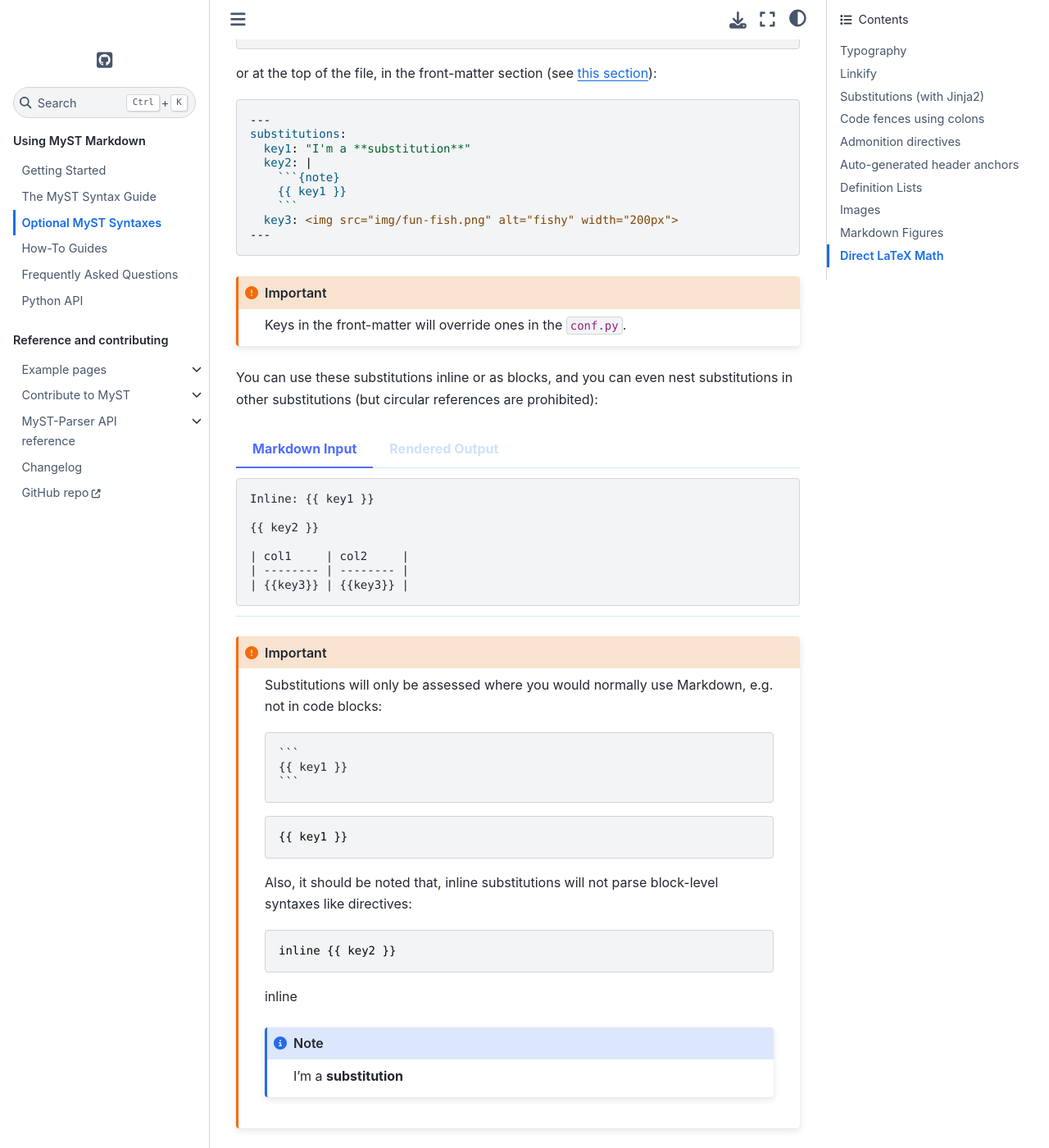
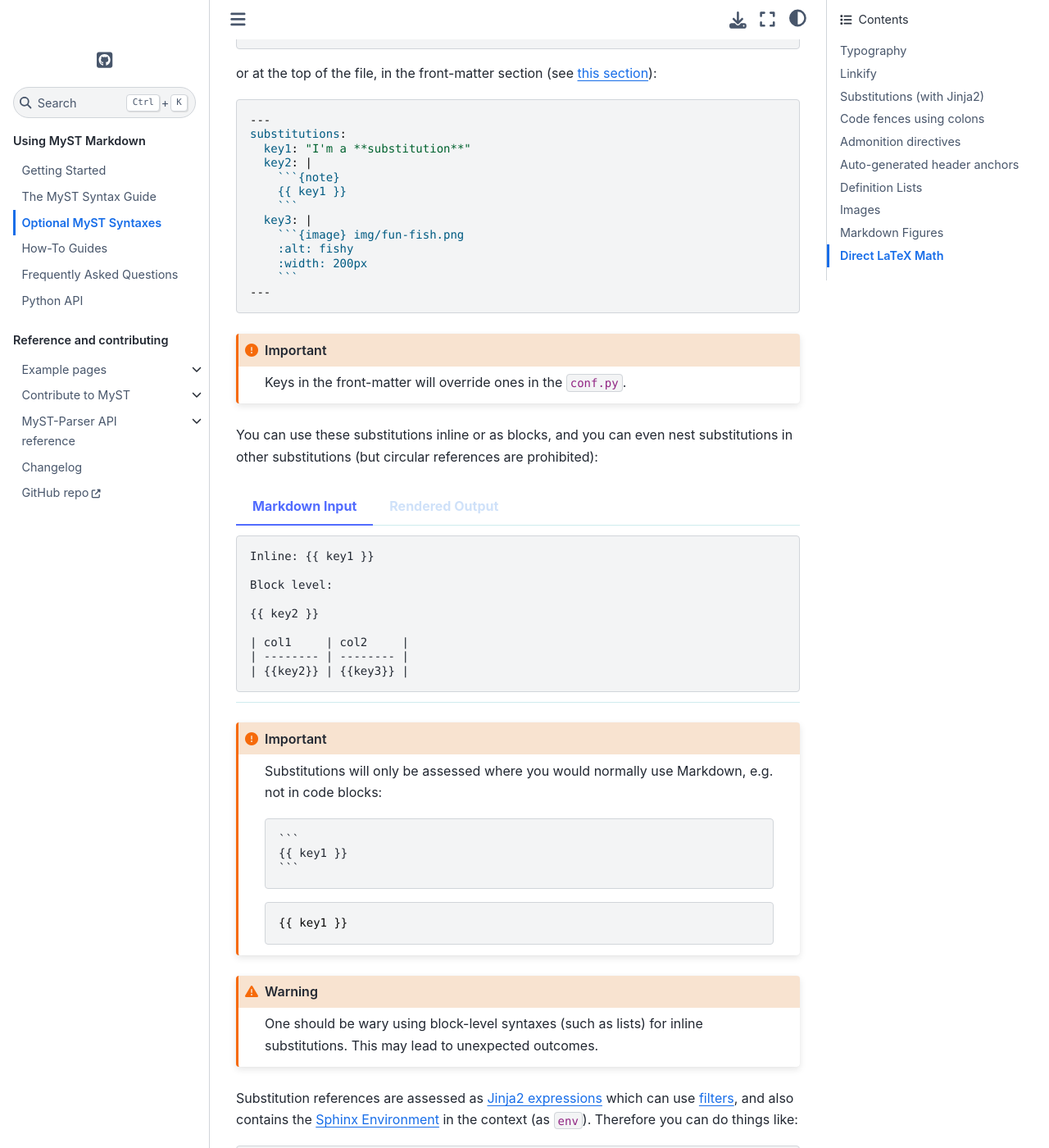
Before and after one commit to executablebooks/MyST-Parser, a Sphinx documentation site: the page built from docs/using/syntax-optional.md, in a window 1280 px wide and 1400 px high, scrolled down 2210 px. Shown: the whole window at 82% size. Built offline with Sphinx 7.4.7 and the Sphinx Book theme 1.1.4, drawn with Linux system fonts in a browser that asks for light colours; some of the changed text lies outside the part shown.

Commit message:
👌 IMPROVE: Allow inline substituted directives

`````diff
--- a/docs/using/syntax-optional.md
+++ b/docs/using/syntax-optional.md
@@ -5,7 +5,12 @@
     ```{note}
     {{ key1 }}
     ```
-  key3: <img src="img/fun-fish.png" alt="fishy" width="200px">
+  key3a: <img src="img/fun-fish.png" alt="fishy" width="200px">
+  key3: |
+    ```{image} img/fun-fish.png
+    :alt: fishy
+    :width: 200px
+    ```
 ---
 
 (syntax/optional)=
@@ -99,7 +104,11 @@
     ```{note}
     {{ key1 }}
     ```
-  key3: <img src="img/fun-fish.png" alt="fishy" width="200px">
+  key3: |
+    ```{image} img/fun-fish.png
+    :alt: fishy
+    :width: 200px
+    ```
 ---
 ````
 
@@ -114,11 +123,13 @@
 ```md
 Inline: {{ key1 }}
 
+Block level:
+
 {{ key2 }}
 
 | col1     | col2     |
 | -------- | -------- |
-| {{key3}} | {{key3}} |
+| {{key2}} | {{key3}} |
 
 ```
 
@@ -127,11 +138,13 @@
 :::{tabbed} Rendered Output
 Inline: {{ key1 }}
 
+Block level:
+
 {{ key2 }}
 
 | col1     | col2     |
 | -------- | -------- |
-| {{key3}} | {{key3}} |
+| {{key2}} | {{key3}} |
 
 :::
 
@@ -149,14 +162,11 @@
 {{ key1 }}
 ```
 
-Also, it should be noted that, inline substitutions will not parse block-level syntaxes like directives:
+:::
 
-```
-inline {{ key2 }}
-```
-
-inline {{ key2 }}
-
+:::{warning}
+One should be wary using block-level syntaxes (such as lists) for inline substitutions.
+This may lead to unexpected outcomes.
 :::
 
 Substitution references are assessed as [Jinja2 expressions](http://jinja.palletsprojects.com) which can use [filters](https://jinja.palletsprojects.com/en/2.11.x/templates/#list-of-builtin-filters), and also contains the [Sphinx Environment](https://www.sphinx-doc.org/en/master/extdev/envapi.html) in the context (as `env`).
`````
Also changed, not shown: other parts of docs/using/syntax-optional.md (+1 -1 lines), CHANGELOG.md (+1 -1 lines), 3 other files.
